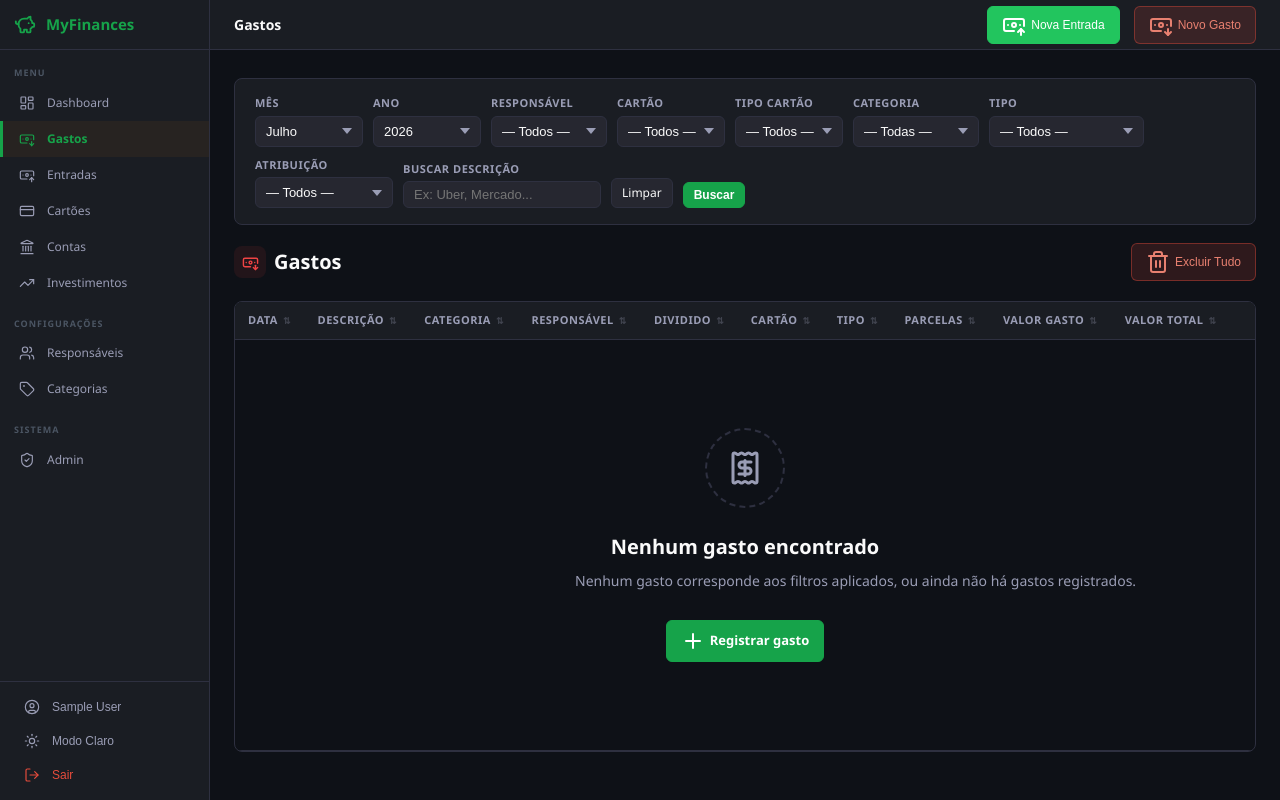
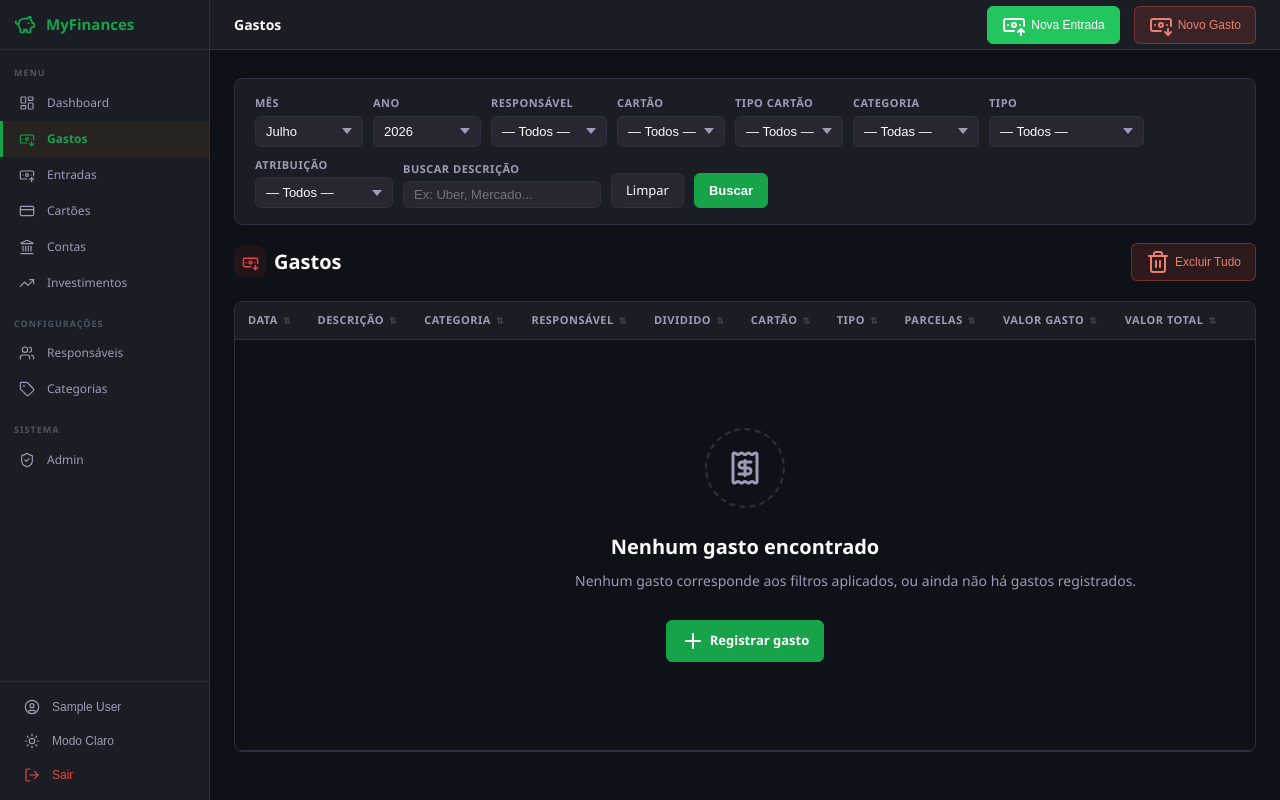
Before and after one commit to RailanDeivid/My-finances, a Django app: page /gastos/ in a window 1280 px wide. Run offline with Django 4.2, Linux system fonts and the light colour scheme; the visitor is signed in with stand-in values (Sample User, id 1); data comes from the database, SQL or seed files in the repository; data that the repository does not hold is empty.

Commit message:
fix: alinhar botões Limpar/Buscar nas barras de filtro usando .filtros-grid + .filtros-botoes

```diff
--- a/static/css/app-extra.css
+++ b/static/css/app-extra.css
@@ -21,6 +21,7 @@
 .btn.btn-danger { background: rgba(231,76,60,.15); color: #e88070; border-color: rgba(231,76,60,.4); }
 .btn.btn-danger:hover { background: rgba(231,76,60,.28); border-color: #e74c3c; color: #f09080; }
 .btn.btn-sm { padding: 5px 10px; font-size: 12px; }
+.filtros-botoes .btn { height: 35px; padding: 0 14px; display: inline-flex; align-items: center; font-size: 13px; }
 
 /* ========================== ALERTS ========================== */
 .alert {
@@ -512,6 +513,7 @@ body:not(.light-theme) .badge-cartao { color: #fff !important; }
   .mes-filtro > div > div select { flex: 1; min-width: 0 !important; }
 
   /* Filtros-form (gastos/entradas): 2 por linha */
+  .filtros-grid { flex-wrap: wrap; }
   .filtro-group { flex: 1 1 calc(50% - 6px); min-width: 0; }
   .filtro-group select,
   .filtro-group input { width: 100%; min-width: 0; }
--- a/templates/entradas/entrada_list.html
+++ b/templates/entradas/entrada_list.html
@@ -18,8 +18,8 @@
         {% endfor %}
       </select>
     </div>
-    <div class="filtro-group">
-      <a href="{% url 'entrada-list' %}" class="btn btn-sm" style="margin-top:18px;">Limpar</a>
+    <div class="filtros-botoes">
+      <a href="{% url 'entrada-list' %}" class="btn">Limpar</a>
     </div>
   </div>
 </form>
--- a/templates/gastos/dashboard.html
+++ b/templates/gastos/dashboard.html
@@ -71,7 +71,7 @@
   </div>
   {% if filtro_responsavel or filtro_cartao or filtro_tipo or filtro_categoria %}
   <div>
-    <a href="?mes={{ mes }}&amp;ano={{ ano }}&amp;_f=1" class="btn btn-sm" style="margin-top:18px;" title="Limpar filtros">
+    <a href="?mes={{ mes }}&amp;ano={{ ano }}&amp;_f=1" class="btn btn-sm" style="align-self:flex-end;" title="Limpar filtros">
       <i data-lucide="x"></i> Limpar
     </a>
   </div>
--- a/templates/gastos/gasto_list.html
+++ b/templates/gastos/gasto_list.html
@@ -68,8 +68,10 @@
              placeholder="Ex: Uber, Mercado..." class="form-control"
              style="min-width:180px;padding:5px 10px;font-size:13px;">
     </div>
-    <a href="{% url 'gasto-list' %}?_f=1" class="btn btn-sm" style="align-self:flex-end;flex-shrink:0;">Limpar</a>
-    <button type="submit" class="btn btn-sm btn-primary" style="align-self:flex-end;flex-shrink:0;">Buscar</button>
+    <div class="filtros-botoes">
+      <a href="{% url 'gasto-list' %}?_f=1" class="btn">Limpar</a>
+      <button type="submit" class="btn btn-primary">Buscar</button>
+    </div>
   </div>
 </form>
 
```
